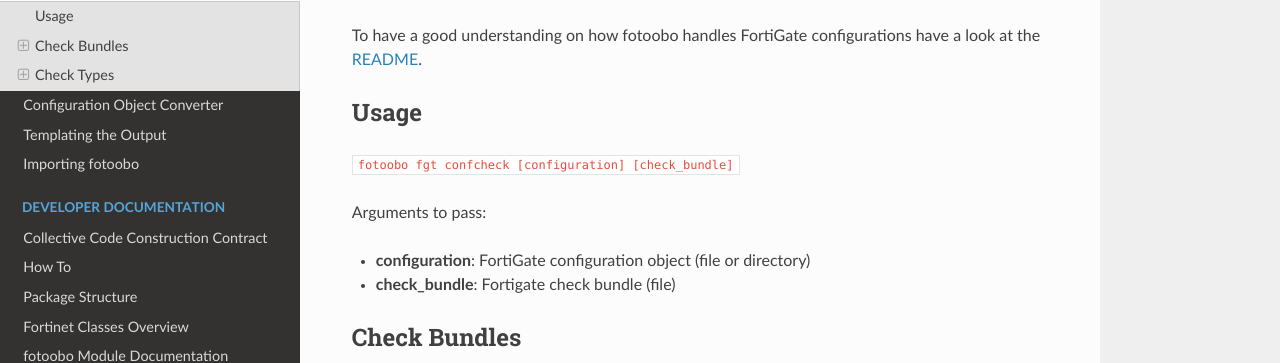
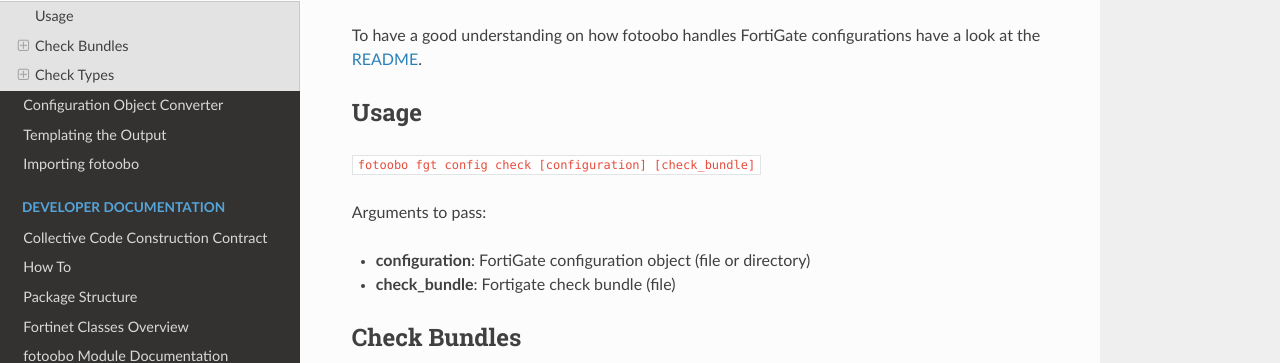
Before and after one commit to migros/fotoobo, a Sphinx documentation site: the page built from docs/source/usage/fortigate_config_check.rst, in a window 1280 px wide and 900 px high. Shown: the part 256-619 px from the top of the window. Built offline with Sphinx 7.4.7 and the Read the Docs theme 2.0.0, drawn with Linux system fonts in a browser that asks for light colours.

Commit message:
🐛 Fix command

```diff
--- a/docs/source/usage/fortigate_config_check.rst
+++ b/docs/source/usage/fortigate_config_check.rst
@@ -18,7 +18,7 @@
 Usage
 -----
 
-``fotoobo fgt confcheck [configuration] [check_bundle]``
+``fotoobo fgt config check [configuration] [check_bundle]``
 
 Arguments to pass:
 
```
